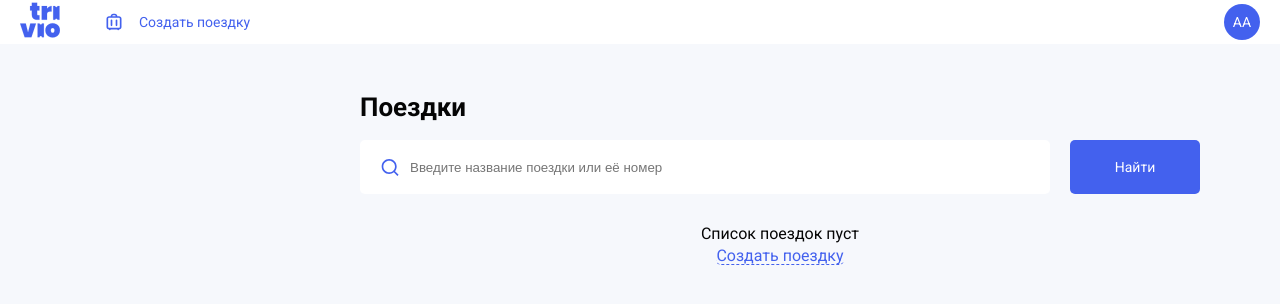
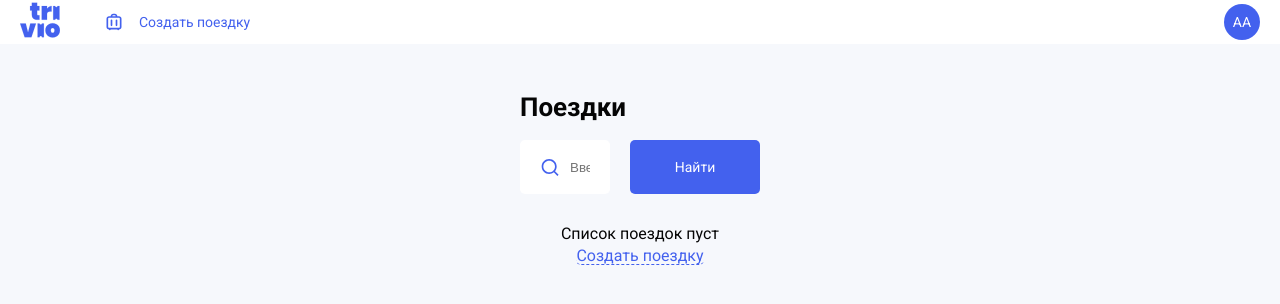
Before and after one commit to ElizavetaLeus/trivio-test, a Vue app: page / in a window 1280 px wide. Shown: the top 304 px of the page. Built offline with nearby package versions, Linux system fonts and the light colour scheme.

Commit message:
поправила вложенность

```diff
--- a/src/App.vue
+++ b/src/App.vue
@@ -1,8 +1,8 @@
 <template>
   <div :class="$style.app">
     <TheHeader />
-    <div >
-      <RouterView :class="['container', $style.app]"/>
+    <div :class="['container', $style.app]">
+      <RouterView />
     </div>
     <AppDrawer :isOpen="drawer.isOpen.value"/>
   </div>
```
